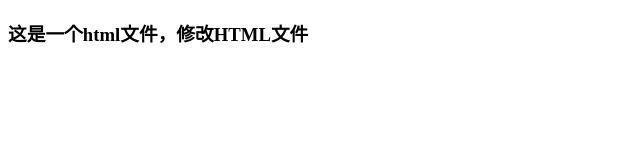
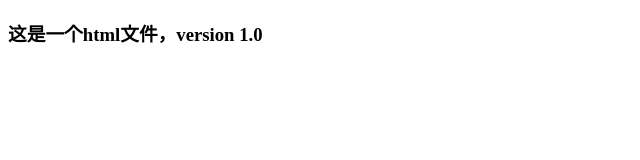
Before and after one commit to RunningDevil/repository-1, a plain HTML site: page index.html in a window 1280 px wide. Shown: the whole page, without its empty margins (0-640 px from the left). Drawn offline with Linux system fonts and the light colour scheme.

Commit message:
version 1.0 this is version 1.0

```diff
--- a/index.html
+++ b/index.html
@@ -5,6 +5,6 @@
     <title>myPage</title>
 </head>
 <body>
-<h3>这是一个html文件，修改HTML文件</h3>
+<h3>这是一个html文件，version 1.0</h3>
 </body>
 </html>
```
